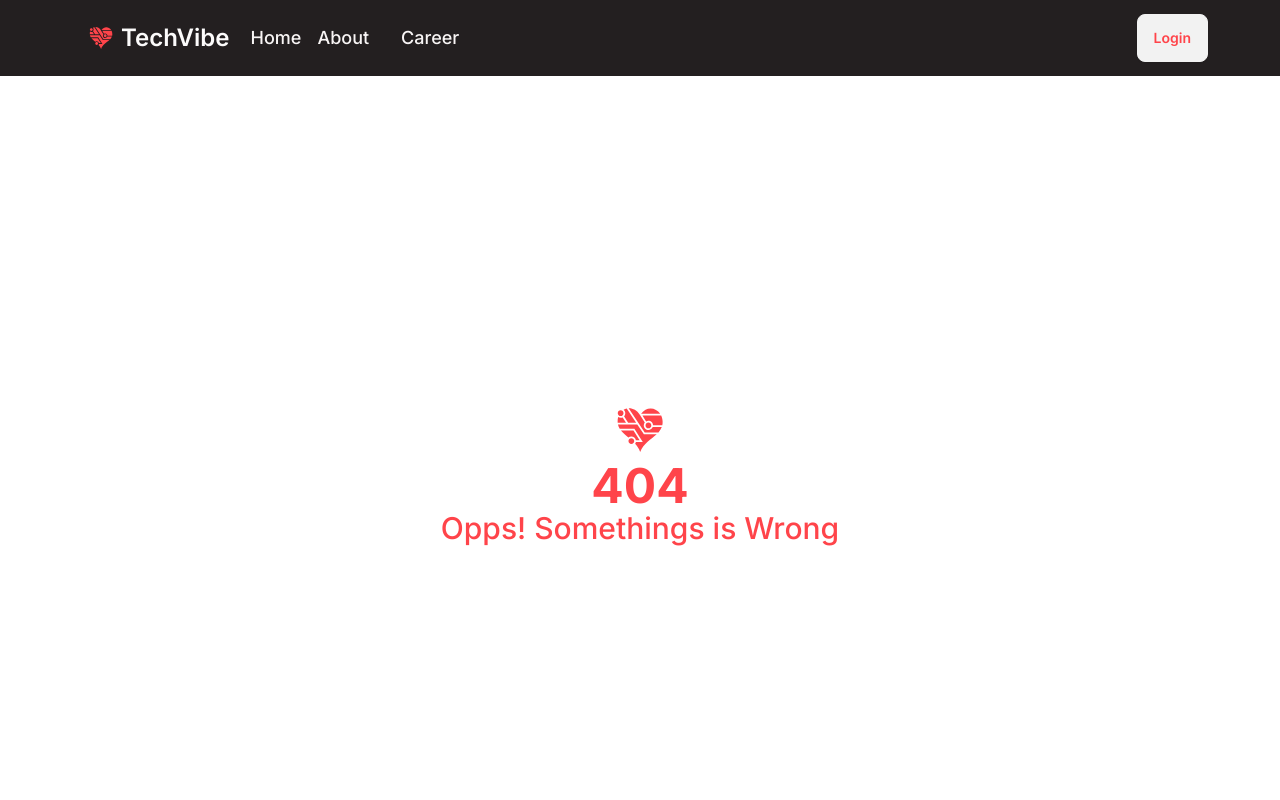
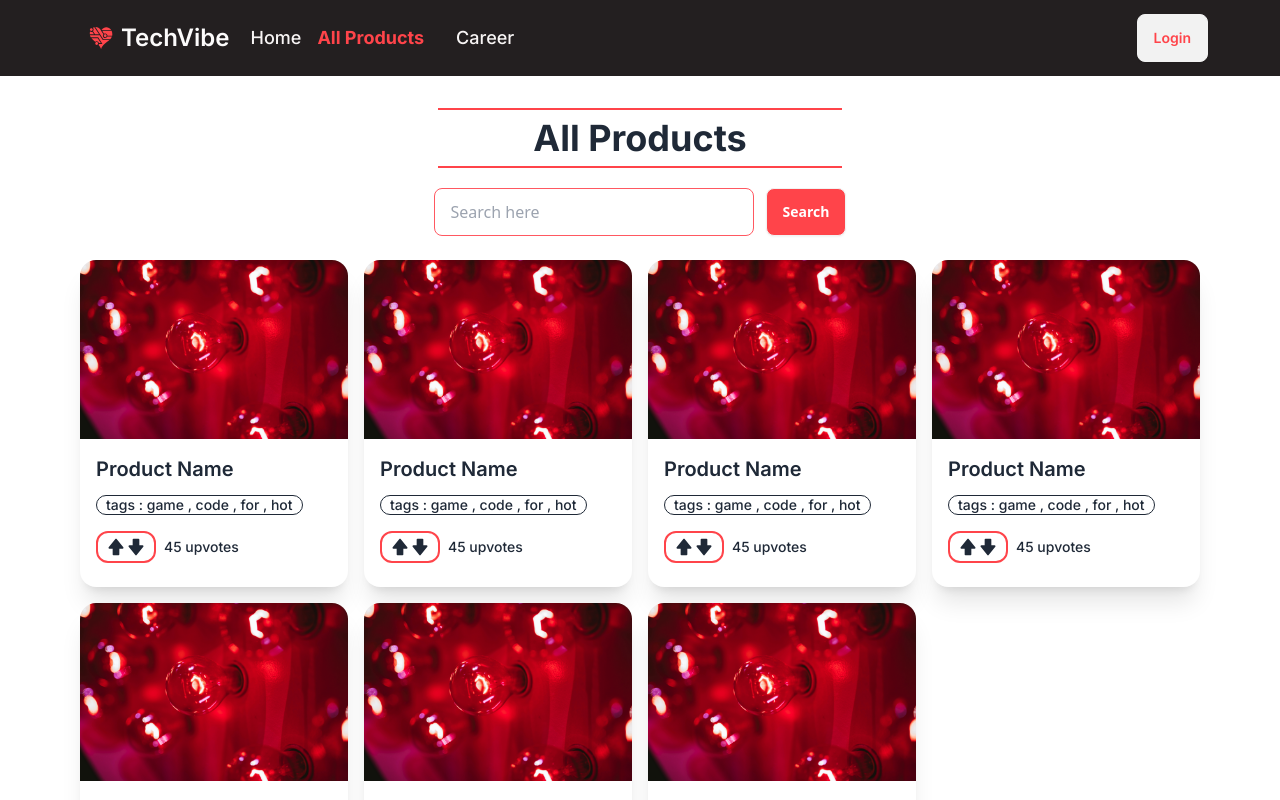
Before and after one commit to ayon121/LatestTech_Website_React, a React (Vite) app: page /allproducts in a window 1280 px wide. Before the commit this address had no page. Shown: the top 800 px of the page. Built offline with nearby package versions, Linux system fonts and the light colour scheme.

Commit message:
all product  page  added

```diff
--- /dev/null
+++ b/src/Components/Pages/Products/Product.jsx
@@ -0,0 +1,33 @@
+// import PropTypes from 'prop-types';
+import img from '../../../assets/banner.jpg'
+
+// icon
+import { BiSolidUpvote, BiSolidDownvote } from "react-icons/bi";
+
+
+const Product = () => {
+    return (
+        <div className="card card-compact w-auto bg-base-100 shadow-xl font-inter">
+            <figure><img src={img} alt="featured img" /></figure>
+            <div className="card-body">
+                <h2 className="card-title">Product Name</h2>
+                <p className='badge badge-outline'>tags : game , code , for , hot</p>
+                <div className="card-actions justify-start items-center pt-2 pb-2 ">
+                    <div className='flex items-center border-2 px-2 py-1 rounded-xl border-[#FF444A]'>
+                        <button className="text-xl "><BiSolidUpvote /></button>
+                        <button className="text-xl"><BiSolidDownvote /></button>
+                    </div>
+                    <div>
+                        <p>45 upvotes</p>
+                    </div>
+                </div>
+            </div>
+        </div>
+    );
+};
+
+Product.propTypes = {
+
+};
+
+export default Product;
--- /dev/null
+++ b/src/Components/Pages/Products/Products.jsx
@@ -0,0 +1,33 @@
+import Footer from "../../Shared/Footer";
+import Navbar from "../../Shared/Navbar";
+import Title from "../../Shared/Title";
+import Product from "./Product";
+
+
+const Products = () => {
+    return (
+        <div>
+            <Navbar></Navbar>
+            <Title title={'All Products'}></Title>
+            {/* search bar */}
+            <div className="flex justify-center items-center mb-6 mt-3 gap-3">
+                <input type="text" placeholder="Search here" className="input input-bordered input-error w-full max-w-xs" />
+                <button className="btn bg-[#FF444A] text-white">Search</button>
+            </div>
+            <div className="grid grid-cols-1 md:grid-cols-3 lg:grid-cols-4 max-w-6xl mx-auto px-4 gap-4 mb-10">
+                <Product></Product>
+                <Product></Product>
+                <Product></Product>
+                <Product></Product>
+                <Product></Product>
+                <Product></Product>
+                <Product></Product>
+            </div>
+            <Footer></Footer>
+
+
+        </div>
+    );
+};
+
+export default Products;
--- a/src/Components/Shared/Navbar.jsx
+++ b/src/Components/Shared/Navbar.jsx
@@ -4,7 +4,7 @@ import { GiTechnoHeart } from "react-icons/gi";
 const Navbar = () => {
     const navlinks = <>
          <NavLink to="/" className={({ isActive }) => isActive ? 'text-lg font-bold text-[#FF444A]' : 'text-lg bg-transparent text-[#f8f5f5]'}>Home</NavLink>
-        <li><NavLink  className={({ isActive }) => isActive ? 'text-lg font-bold text-[#FF444A]' : 'text-lg bg-transparent text-[#f8f5f5]'} to="/about" >About</NavLink></li>
+        <li><NavLink   className={({ isActive }) => isActive ? 'text-lg font-bold text-[#FF444A]' : 'text-lg bg-transparent text-[#f8f5f5]'} to="/allproducts" >All Products</NavLink></li>
         <li><NavLink  className={({ isActive }) => isActive ? 'text-lg font-bold text-[#FF444A]' : 'text-lg bg-transparent text-[#f8f5f5]'} to="/career">Career</NavLink></li>
 
     </>
@@ -23,7 +23,7 @@ const Navbar = () => {
 
                     </div>
                     <a className="btn btn-ghost lg:text-2xl  flex items-center text-[#fcfbfb]"><span className="text-[#FF444A]"><GiTechnoHeart /></span>TechVibe </a>
-                    <div className="navbar-start hidden lg:flex">
+                    <div className=" hidden lg:flex">
                     <ul className="menu menu-horizontal px-1 items-center">
                         {navlinks}
 
--- a/src/main.jsx
+++ b/src/main.jsx
@@ -10,6 +10,7 @@ import {
 import Root from './Components/Layout/Root';
 import Home from './Components/Pages/Home/Home';
 import Error from './Components/Pages/Error/Error';
+import Products from './Components/Pages/Products/Products';
 
 const router = createBrowserRouter([
   {
@@ -20,6 +21,10 @@ const router = createBrowserRouter([
       {
         path : '/',
         element : <Home> </Home>
+      },
+      {
+        path : '/allproducts',
+        element : <Products></Products>
       }
     ]
 
```
